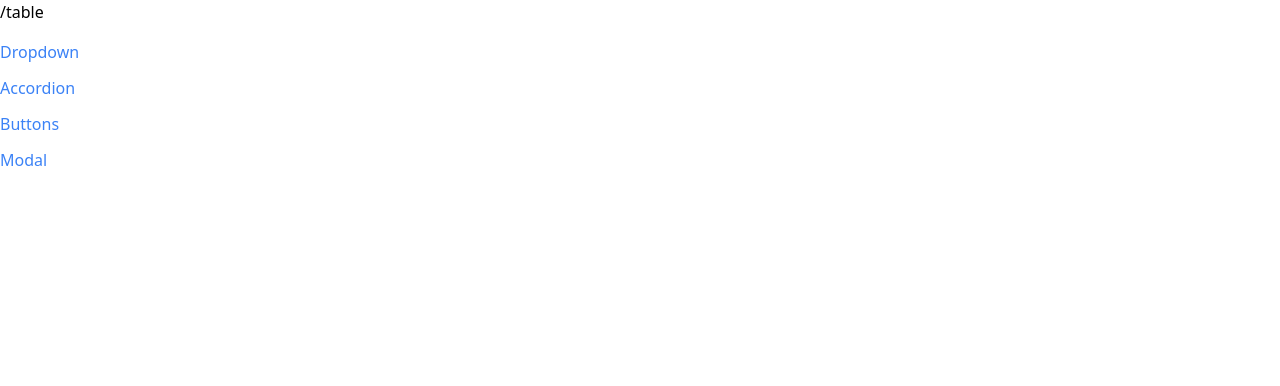
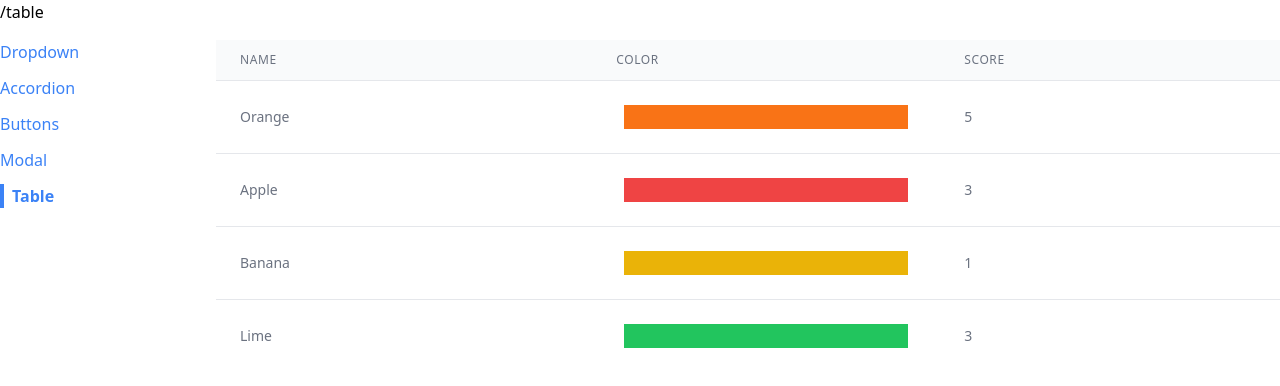
Before and after one commit to eymmProjects/ReactProjects, a React (Create React App) app in the folder comps/: page /table in a window 1280 px wide. Shown: the top 386 px of the page. Built offline with nearby package versions, Linux system fonts and the light colour scheme.

Commit message:
FeatureFull DataTable

```diff
--- a/comps/src/App.js
+++ b/comps/src/App.js
@@ -5,6 +5,7 @@ import AccordionPage from "./Pages/AccordionPage";
 import DropdownPage from "./Pages/DropdownPage";
 import ButtonPage from "./Pages/ButtonPage";
 import ModalPage from "./Pages/ModalPage";
+import TablePage from "./Pages/TablePage";
 
 function App() {
   return (
@@ -26,6 +27,10 @@ function App() {
         <Route path="/modal">
           <ModalPage />
         </Route>
+
+        <Route path="/table">
+          <TablePage />
+        </Route>
       </div>
     </div>
   );
--- /dev/null
+++ b/comps/src/Pages/TablePage.js
@@ -0,0 +1,31 @@
+import Table from "../components/Table";
+
+function TablePage() {
+  const data = [
+    { name: "Orange", color: "bg-orange-500", score: 5 },
+    { name: "Apple", color: "bg-red-500", score: 3 },
+    { name: "Banana", color: "bg-yellow-500", score: 1 },
+    { name: "Lime", color: "bg-green-500", score: 3 },
+  ];
+
+  const config = [
+    { label: "Name", render: (fruit) => fruit.name },
+    {
+      label: "Color",
+      render: (fruit) => <div className={`p-3 m-2 ${fruit.color}`}></div>,
+    },
+    { label: "Score", render: (fruit) => fruit.score },
+  ];
+
+  const keyFn = (fruit) => {
+    return fruit.name;
+  };
+
+  return (
+    <div>
+      <Table data={data} config={config} keyFn={keyFn} />
+    </div>
+  );
+}
+
+export default TablePage;
--- a/comps/src/components/Sidebar.js
+++ b/comps/src/components/Sidebar.js
@@ -9,6 +9,7 @@ function Sidebar() {
     { label: "Accordion", path: "/accordion" },
     { label: "Buttons", path: "/buttons" },
     { label: "Modal", path: "/modal" },
+    { label: "Table", path: "/table" },
   ];
 
   const renderedLinks = links.map((link) => {
--- /dev/null
+++ b/comps/src/components/Table.js
@@ -0,0 +1,54 @@
+function Table({ data, config, keyFn }) {
+  // return <div>{data.length}</div>;
+
+  const renderedHeader = config.map((column) => {
+    return (
+      <th
+        className="px-6 py-3 text-left text-xs font-medium text-gray-500 uppercase tracking-wider"
+        key={column.key}
+      >
+        {column.label}
+      </th>
+    );
+  });
+
+  const renderedRows = data.map((rowData) => {
+    const renderedCells = config.map((column) => {
+      return (
+        <td
+          key={column.label}
+          className="  px-6 py-4 whitespace-nowrap text-sm text-gray-500"
+        >
+          {column.render(rowData)}
+        </td>
+      );
+    });
+    return (
+      <tr key={keyFn(rowData)}>
+        {renderedCells}
+        {/* <td className="  px-6 py-4 whitespace-nowrap text-sm text-gray-500">
+          {config[0].render(rowData)}
+        </td>
+        <td className="  px-6 py-4 whitespace-nowrap text-sm text-gray-500">
+          <div className={`p-2 m-2    ${config[1].render(rowData)}`}></div>
+        </td>
+        <td className="  px-6 py-4 whitespace-nowrap text-sm text-gray-500">
+          {config[2].render(rowData)}
+        </td> */}
+      </tr>
+    );
+  });
+
+  return (
+    <table className="min-w-full divide-y divide-gray-200">
+      <thead className="bg-gray-50">
+        <tr>{renderedHeader}</tr>
+      </thead>
+      <tbody className="bg-white divide-y divide-gray-200">
+        {renderedRows}
+      </tbody>
+    </table>
+  );
+}
+
+export default Table;
```
